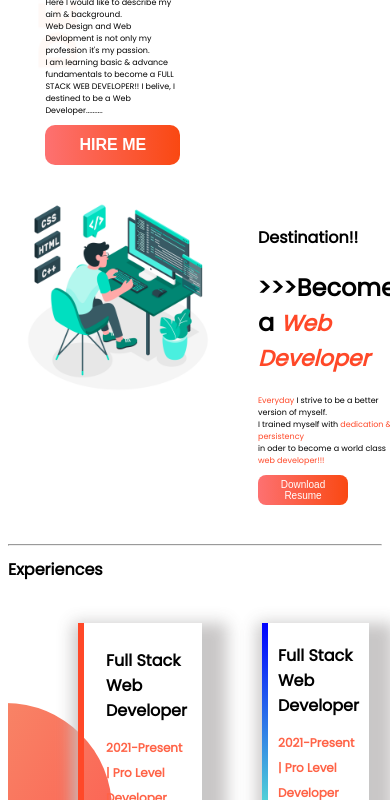
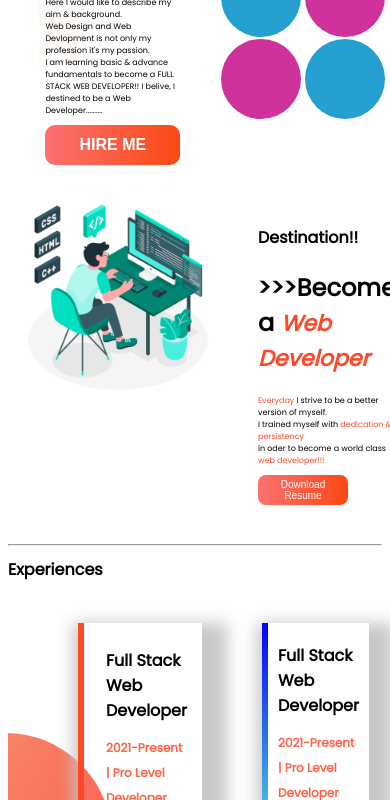
Before and after one commit to Simanto4038/Portfolio, a plain HTML site: page index.html in a window 390 px wide. Shown: the part 300-1100 px from the top of the page. Drawn offline with Linux system fonts and the light colour scheme; a web font is replaced by a local one.

Commit message:
responsive update

```diff
--- a/index.css
+++ b/index.css
@@ -36,6 +36,9 @@ h1{
     flex: 1;
     height: 590px;
     margin: 0px 20px 20px 30px;
+}
+.rsp1{
+    display: none;
 }
 a:link{
     color: white;
@@ -172,6 +175,30 @@ footer a:visited{
         height: 220px;
         margin-left: 5%;
     }
+    .rsp1{
+        display: flex;
+        height: 220px;
+
+    }
+    .rsp1 button{
+        border: none;
+        border-radius: 100%;
+        font-size: 12px;
+        margin: 2px;
+        display: flex;
+        height: 80px;
+        width: 80px;
+        color: snow;
+        text-align: center;
+
+    }
+    .rbtn1{
+        background-color: rgb(37, 159, 207);
+    }
+    .rbtn2{
+        background-color: rgb(207, 50, 155);
+    }
+
     .img2{
         flex: 1;
         height: 200px;
@@ -196,7 +223,7 @@ footer a:visited{
         box-shadow: 10px 15px 15px 15px rgba(196, 194, 194, 0.918);
         border-left:solid 6px rgb(255, 72, 40);
 
-        height: 340px;
+        height: 400px;
         width: 50%;
         margin: 30px;
         margin-left: 70px;
@@ -207,7 +234,7 @@ footer a:visited{
     .workexp2{
         box-shadow: 10px 15px 15px 15px rgba(196, 194, 194, 0.918);
 
-        height: 340px;
+        height: 400px;
         width: 50%;
         margin: 30px;
         padding: 10px;
--- a/index.html
+++ b/index.html
@@ -8,7 +8,10 @@
 
     <link rel="preconnect" href="https://fonts.googleapis.com">
     <link rel="preconnect" href="https://fonts.gstatic.com" crossorigin>
+
     <link href="https://fonts.googleapis.com/css2?family=Otomanopee+One&family=Poppins&display=swap" rel="stylesheet">
+
+    <script src="https://kit.fontawesome.com/a076d05399.js" crossorigin="anonymous"></script>
 
     <link rel="stylesheet" href="index.css">
 </head>
@@ -29,6 +32,16 @@
         </div>
         <div class="img1">
             <img class="img1" src="images/my-bg.png" alt="my photo">
+            <div class = "rsp1">
+            <section>
+                <button class="rbtn1" type="button"><i class="fab fa-facebook" style="font-size: 26px;"></i></button>
+                <button class="rbtn2" type="button"></button>
+            </section>
+            <section>
+                <button class="rbtn2" type="button"></button>
+                <button class="rbtn1" type="button"></button>
+            </section>
+            </div>
         </div>
     </div>
     <div class="containerD">
@@ -77,6 +90,6 @@
     © R.IVAN AHAMED 2021,Email: <a href="rafat40388@gmail.com">rafat40388@gmail.com</a>.
 </footer>
 <hr>
-
+<script src="https://kit.fontawesome.com/a076d05399.js" crossorigin="anonymous"></script>
 </body>
 </html>
```
